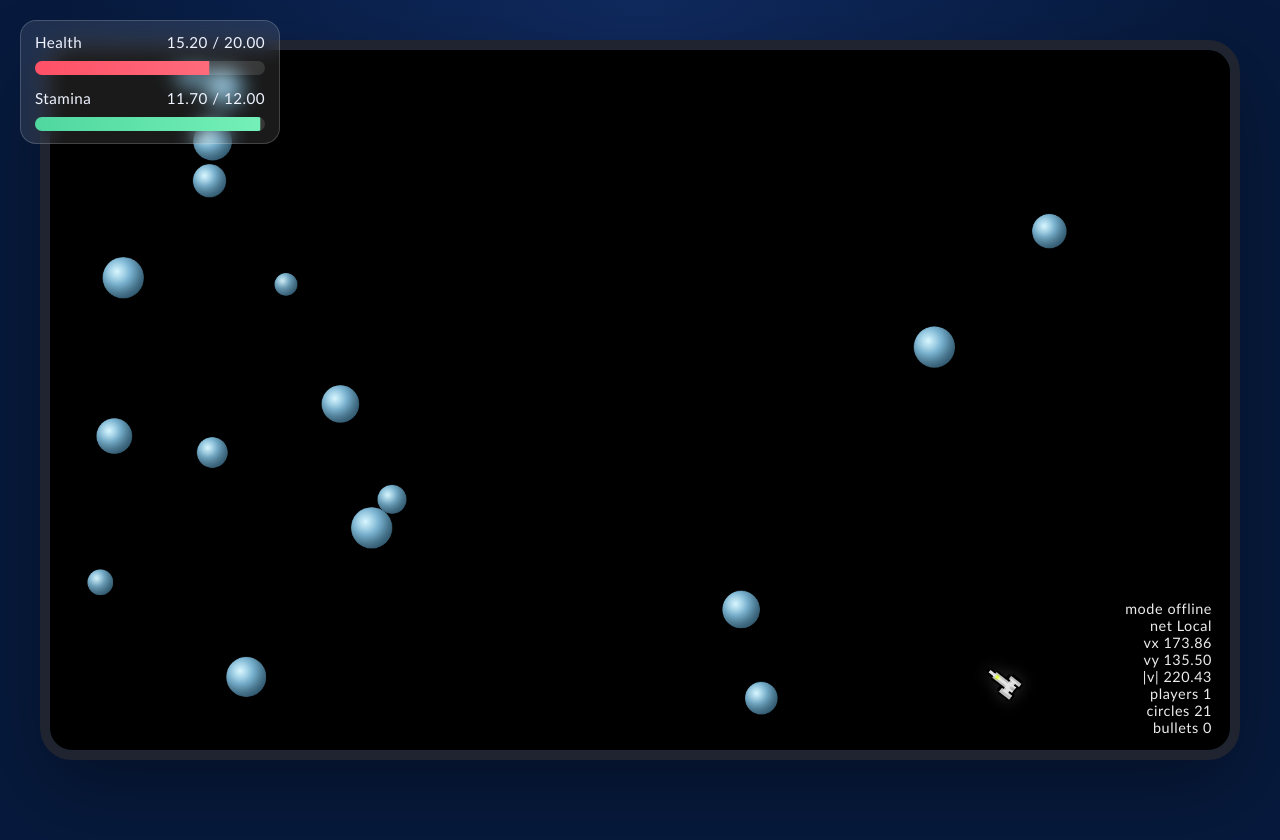
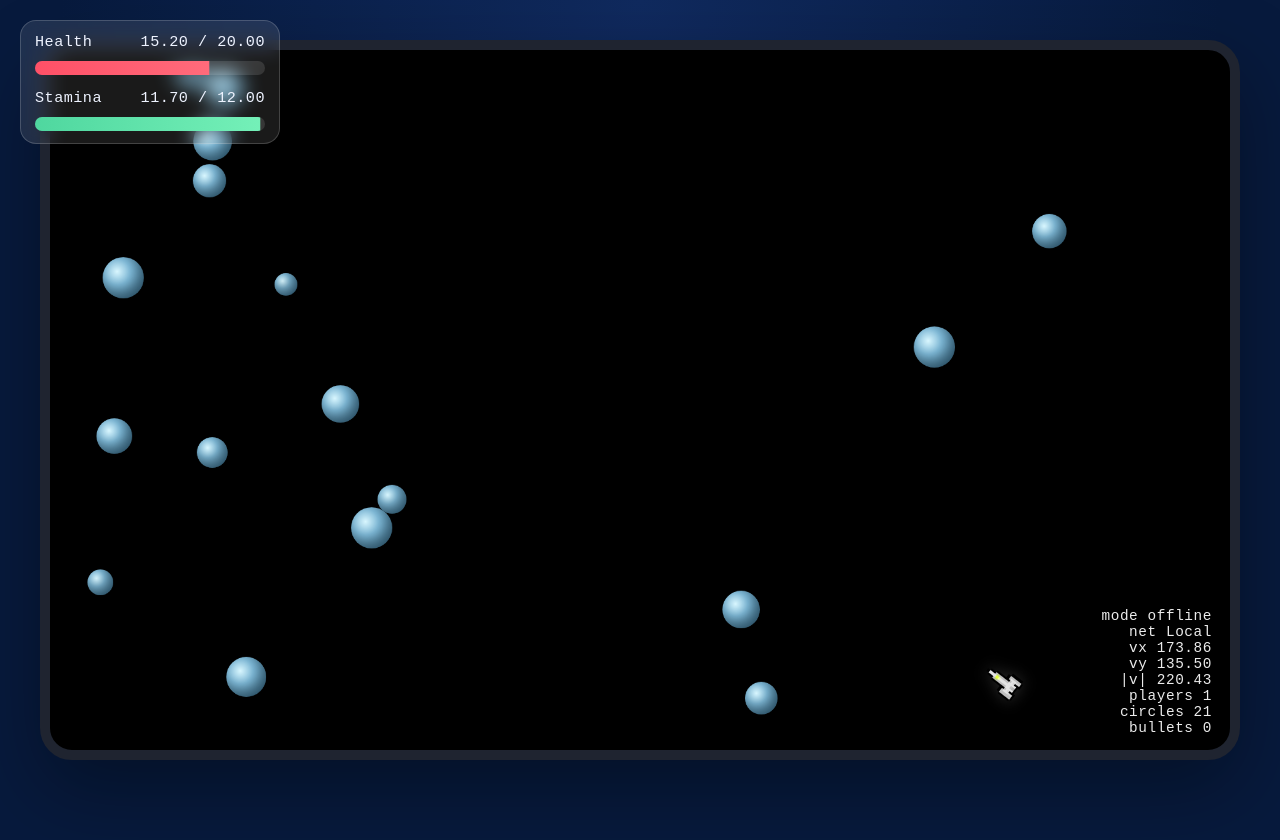
Before and after one commit to feraldeveloper/slop-multiplayer, a website: page index.html in a window 1280 px wide. Drawn offline with Linux system fonts and the light colour scheme; no server answers.

Commit message:
Force UI text to inherit VCR OSD Mono

```diff
--- a/index.html
+++ b/index.html
@@ -22,8 +22,15 @@
       --stamina-track: rgba(255, 255, 255, 0.12);
     }
 
-    * {
+    html {
+      font-family: "VCR OSD Mono", monospace;
+    }
+
+    *,
+    *::before,
+    *::after {
       box-sizing: border-box;
+      font-family: inherit;
     }
 
     body {
@@ -31,7 +38,7 @@
       min-height: 100vh;
       background: radial-gradient(circle at top, #102a5f 0%, var(--bg) 55%);
       overflow: hidden;
-      font-family: "Trebuchet MS", "Segoe UI", sans-serif;
+      font-family: inherit;
     }
 
     .hud,
```
